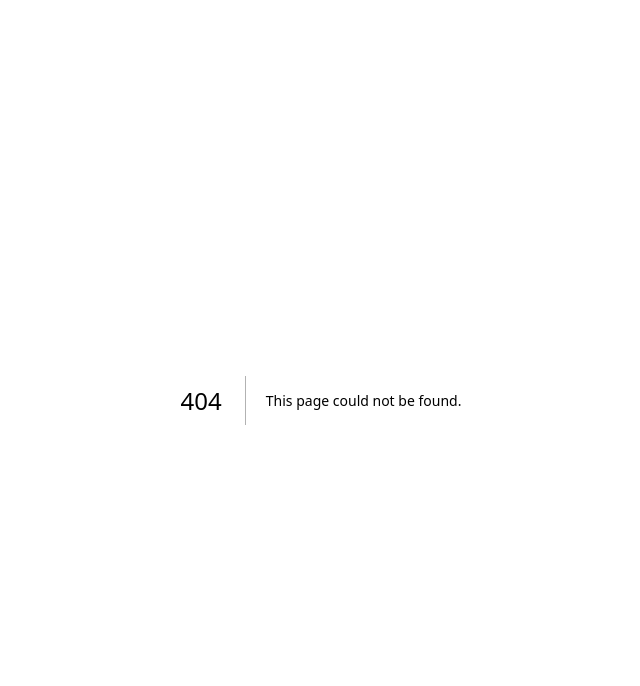
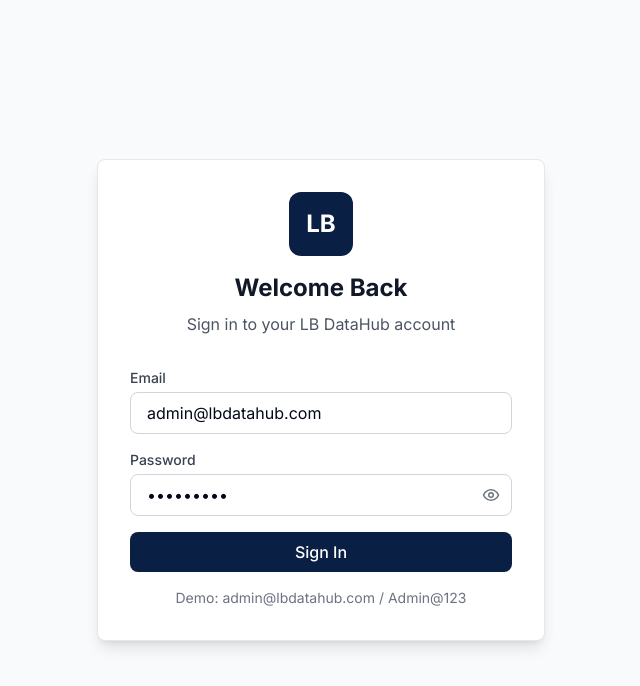
Before and after one commit to AbayoBrian/lb-datahub-er, a Next.js app: page /app/login in a window 1280 px wide. Before the commit this address had no page. Shown: the top 686 px of the page, without its empty margins (319-959 px from the left). Built offline with nearby package versions, Linux system fonts and the light colour scheme.

Commit message:
Create page.tsx

```diff
--- /dev/null
+++ b/app/app/(auth)/login/page.tsx
@@ -0,0 +1,85 @@
+'use client'
+
+import { useState } from 'react'
+import { useRouter } from 'next/navigation'
+import { Eye, EyeOff, Loader2 } from 'lucide-react'
+
+export default function LoginPage() {
+  const router = useRouter()
+  const [isLoading, setIsLoading] = useState(false)
+  const [showPassword, setShowPassword] = useState(false)
+  const [email, setEmail] = useState('admin@lbdatahub.com')
+  const [password, setPassword] = useState('Admin@123')
+
+  const handleSubmit = async (e: React.FormEvent) => {
+    e.preventDefault()
+    setIsLoading(true)
+    await new Promise(resolve => setTimeout(resolve, 1500))
+    setIsLoading(false)
+    router.push('/dashboard')
+  }
+
+  return (
+    <div className="min-h-screen flex items-center justify-center bg-gray-50 p-4">
+      <div className="w-full max-w-md">
+        <div className="bg-white rounded-lg shadow-lg border border-gray-200 p-8">
+          <div className="text-center mb-8">
+            <div className="h-16 w-16 rounded-xl bg-[#0A1F44] flex items-center justify-center mx-auto mb-4">
+              <span className="text-white font-bold text-2xl">LB</span>
+            </div>
+            <h1 className="text-2xl font-bold text-gray-900">Welcome Back</h1>
+            <p className="text-gray-600 mt-2">Sign in to your LB DataHub account</p>
+          </div>
+          <form onSubmit={handleSubmit} className="space-y-4">
+            <div>
+              <label className="block text-sm font-medium text-gray-700 mb-1">Email</label>
+              <input
+                type="email"
+                value={email}
+                onChange={(e) => setEmail(e.target.value)}
+                required
+                className="w-full px-4 py-2 border border-gray-300 rounded-lg focus:ring-2 focus:ring-[#0A1F44] focus:border-transparent"
+              />
+            </div>
+            <div>
+              <label className="block text-sm font-medium text-gray-700 mb-1">Password</label>
+              <div className="relative">
+                <input
+                  type={showPassword ? 'text' : 'password'}
+                  value={password}
+                  onChange={(e) => setPassword(e.target.value)}
+                  required
+                  className="w-full px-4 py-2 border border-gray-300 rounded-lg focus:ring-2 focus:ring-[#0A1F44] focus:border-transparent pr-10"
+                />
+                <button
+                  type="button"
+                  onClick={() => setShowPassword(!showPassword)}
+                  className="absolute right-3 top-1/2 -translate-y-1/2 text-gray-500 hover:text-gray-700"
+                >
+                  {showPassword ? <EyeOff size={18} /> : <Eye size={18} />}
+                </button>
+              </div>
+            </div>
+            <button
+              type="submit"
+              disabled={isLoading}
+              className="w-full py-2 px-4 bg-[#0A1F44] hover:bg-[#0A1F44]/90 text-white font-medium rounded-lg transition-colors disabled:opacity-50"
+            >
+              {isLoading ? (
+                <>
+                  <Loader2 className="inline mr-2 h-4 w-4 animate-spin" />
+                  Signing in...
+                </>
+              ) : (
+                'Sign In'
+              )}
+            </button>
+          </form>
+          <div className="mt-4 text-center text-sm text-gray-500">
+            Demo: admin@lbdatahub.com / Admin@123
+          </div>
+        </div>
+      </div>
+    </div>
+  )
+}
```
